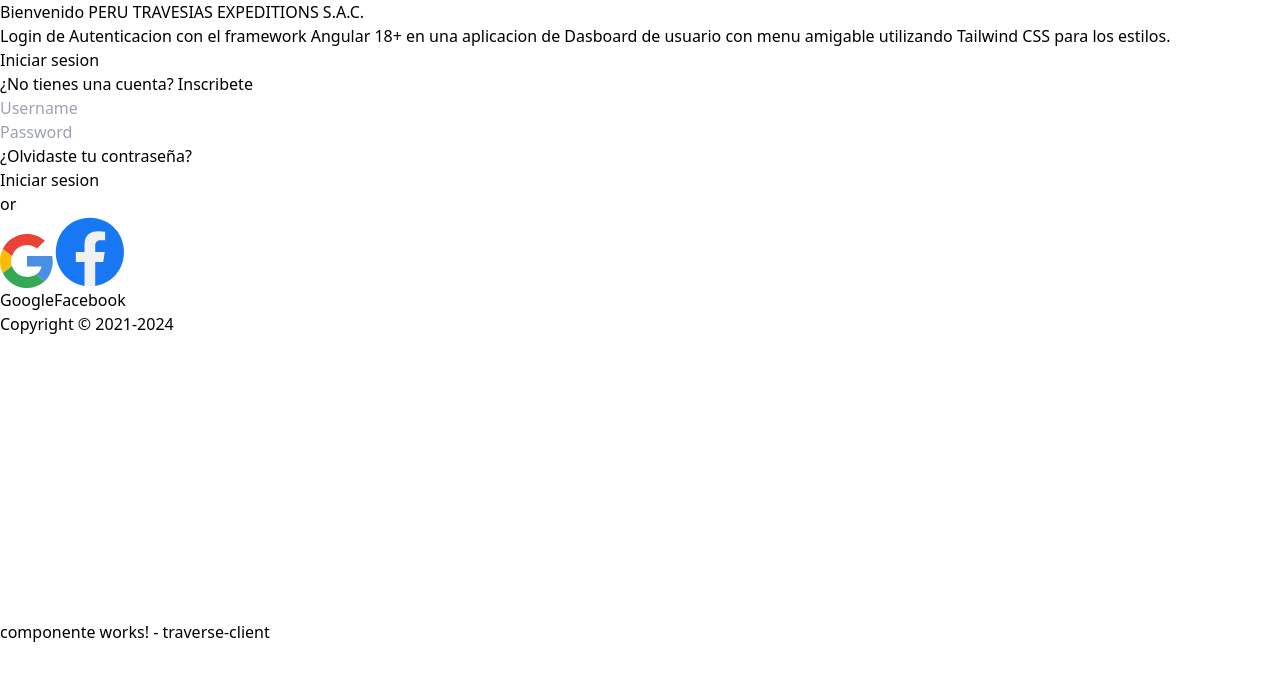
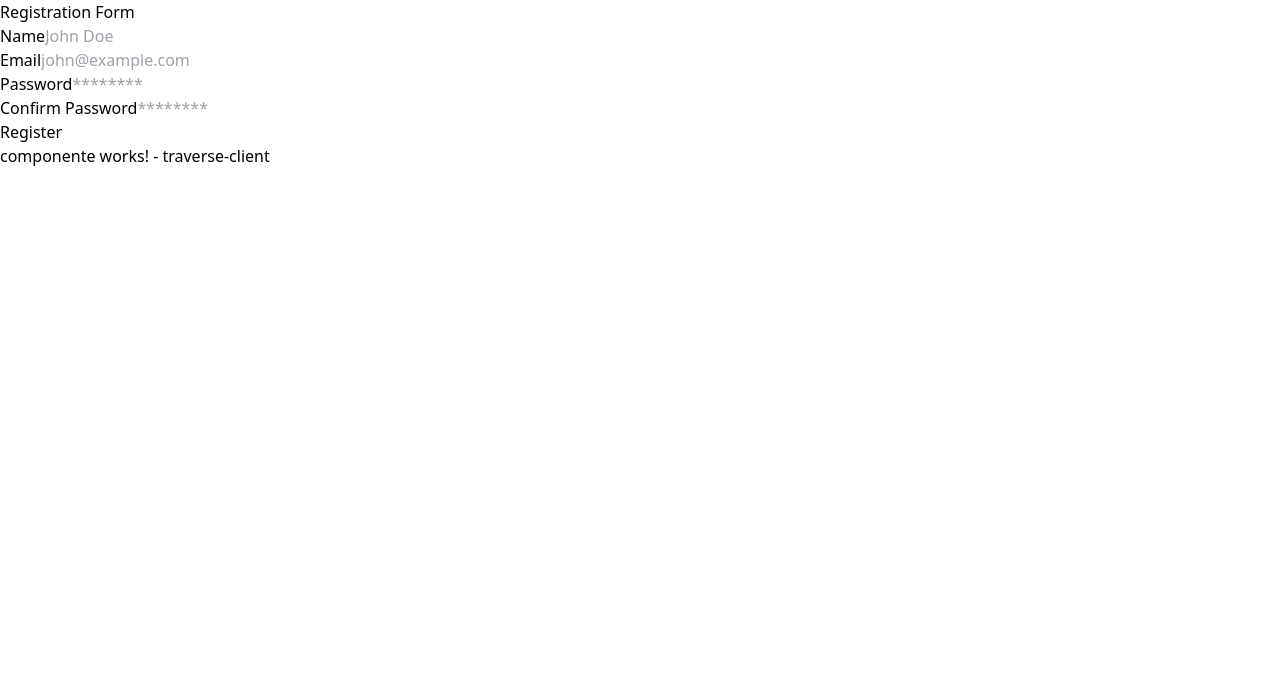
Before and after one commit to hossvel/traverse-client, an Angular app: page /register in a window 1280 px wide. Before the commit this address led to /login. Shown: the top 680 px of the page. Built offline with nearby package versions, Linux system fonts and the light colour scheme.

Commit message:
register

```diff
--- a/src/app/app.routes.ts
+++ b/src/app/app.routes.ts
@@ -31,7 +31,11 @@ export const routes: Routes = [
         loadComponent: ()=> import('./bussiness/authentication/login/login.component'),
         canActivate: [AuthenticatedGuard]
     },
-
+    {
+        path: 'register',
+        loadComponent: ()=> import('./bussiness/authentication/register/register.component'),
+        canActivate: [AuthenticatedGuard]
+    },
     {
         path: '**',
         redirectTo: 'dashboard'
--- a/src/app/bussiness/authentication/login/login.component.html
+++ b/src/app/bussiness/authentication/login/login.component.html
@@ -16,7 +16,7 @@
 		<div class="p-12 bg-white mx-auto rounded-3xl w-96 ">
 			<div class="mb-7">
 				<h3 class="font-semibold text-2xl text-gray-800">Iniciar sesion </h3>
-				<p class="text-gray-400">¿No tienes una cuenta? <a href="#"
+				<p class="text-gray-400">¿No tienes una cuenta? <a href="register"
 						class="text-sm text-purple-700 hover:text-purple-700">Inscribete</a></p>
 			</div>
 			<div class="space-y-6">
--- a/src/app/bussiness/authentication/register/register.component.html
+++ b/src/app/bussiness/authentication/register/register.component.html
@@ -1 +1,31 @@
-<p>register works!</p>
+
+<body class="bg-gray-100">
+  <div class="container mx-auto py-8">
+    <h1 class="text-2xl font-bold mb-6 text-center">Registration Form</h1>
+    <form class="w-full max-w-sm mx-auto bg-white p-8 rounded-md shadow-md">
+      <div class="mb-4">
+        <label class="block text-gray-700 text-sm font-bold mb-2" for="name">Name</label>
+        <input class="w-full px-3 py-2 border border-gray-300 rounded-md focus:outline-none focus:border-indigo-500"
+          type="text" id="name" name="name" placeholder="John Doe">
+      </div>
+      <div class="mb-4">
+        <label class="block text-gray-700 text-sm font-bold mb-2" for="email">Email</label>
+        <input class="w-full px-3 py-2 border border-gray-300 rounded-md focus:outline-none focus:border-indigo-500"
+          type="email" id="email" name="email" placeholder="john@example.com">
+      </div>
+      <div class="mb-4">
+        <label class="block text-gray-700 text-sm font-bold mb-2" for="password">Password</label>
+        <input class="w-full px-3 py-2 border border-gray-300 rounded-md focus:outline-none focus:border-indigo-500"
+          type="password" id="password" name="password" placeholder="********">
+      </div>
+      <div class="mb-4">
+        <label class="block text-gray-700 text-sm font-bold mb-2" for="confirm-password">Confirm Password</label>
+        <input class="w-full px-3 py-2 border border-gray-300 rounded-md focus:outline-none focus:border-indigo-500"
+          type="password" id="confirm-password" name="confirm-password" placeholder="********">
+      </div>
+      <button
+        class="w-full bg-indigo-500 text-white text-sm font-bold py-2 px-4 rounded-md hover:bg-indigo-600 transition duration-300"
+        type="submit">Register</button>
+    </form>
+  </div>
+</body>
--- a/src/app/bussiness/authentication/register/register.component.ts
+++ b/src/app/bussiness/authentication/register/register.component.ts
@@ -7,6 +7,10 @@ import { Component } from '@angular/core';
   templateUrl: './register.component.html',
   styleUrl: './register.component.css'
 })
-export class RegisterComponent {
+export default class RegisterComponent {
 
+  async onSubmit() {
+   // const response = await this.usuariosService.registerUser(this.formulario.value);
+    console.log('registro');
+  }
 }
```
